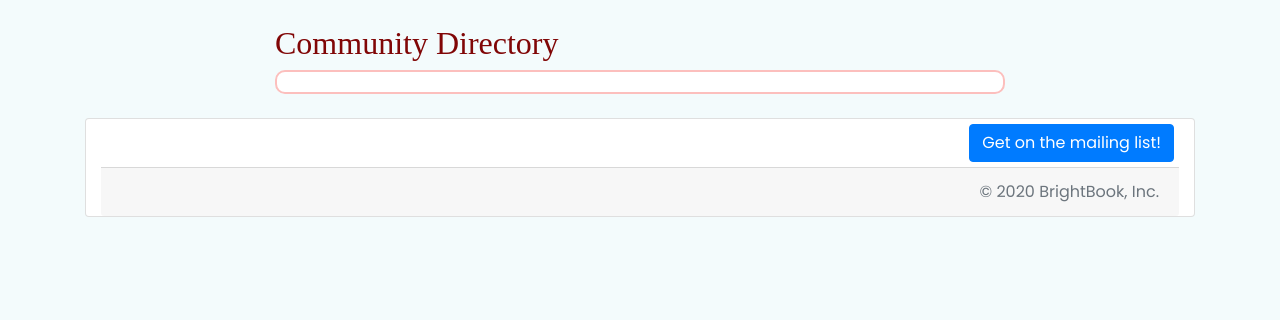
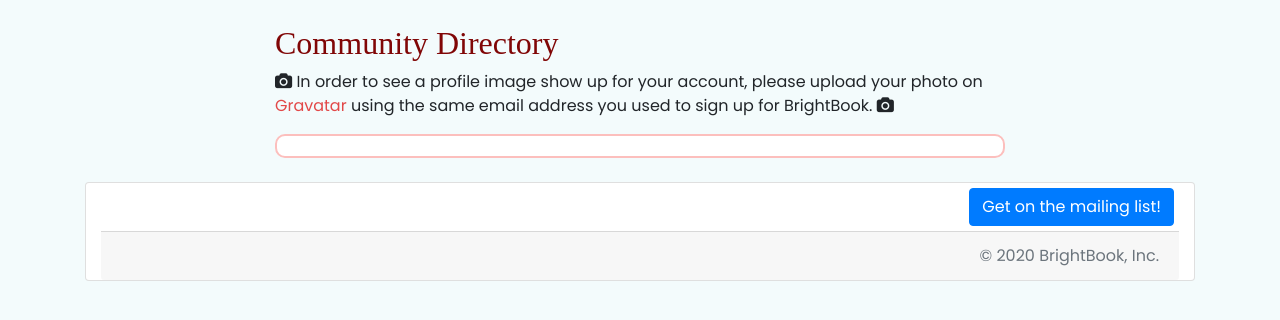
Before and after one commit to maggieee/brightbook, a Flask app: template templates/brightbookers.html in a window 1280 px wide. Shown: the part 80-400 px from the top of the page. Run offline with Flask 2, Linux system fonts and the light colour scheme; the template is opened without the code that fills it, so the values that code supplies are empty; the visitor is signed in with stand-in values (Sample User, id 1); data comes from the database, SQL or seed files in the repository; some libraries are stand-ins or nearby versions; some web fonts are replaced.

Commit message:
add text and icons explaining posting

```diff
--- a/templates/brightbookers.html
+++ b/templates/brightbookers.html
@@ -8,6 +8,9 @@
 
   <div class="col-sm-8">
 <h2>Community Directory</h2>
+<p><i class="fa fa-camera"></i> In order to see a profile image show up for your account,
+  please upload your photo on <a href="https://en.gravatar.com/" target="_blank">Gravatar</a>
+  using the same email address you used to sign up for BrightBook. <i class="fa fa-camera"></i></p>
 
 <div id="post-wrapper">
 
--- a/templates/logged_in_homepage.html
+++ b/templates/logged_in_homepage.html
@@ -7,6 +7,7 @@
       <!-- <div class="card">
         <div class="card-body"> -->
             <h1 style="text-align:left">Newsfeed</h1>
+            <p>What's on your mind? Share anything here. <i class="fa fa-heart"></i></p>
 
             <h4><a href="/create_post"> <i class="fa fa-pencil fa-flip-horizontal"></i> Write new post </i> </a> </h4>
 
```
Also changed, not shown: templates/hiring_posts.html (+1 -7 lines).
